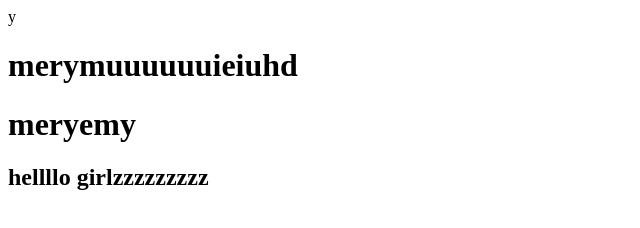
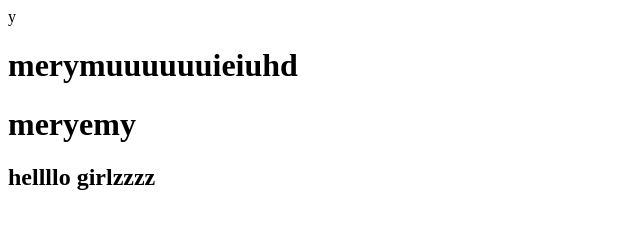
Before and after one commit to meryem-jrn/projetTEST, a plain HTML site: page index.html in a window 1280 px wide. Shown: the full height of the page, 0-640 px from the left. Drawn offline with Linux system fonts and the light colour scheme.

Commit message:
add 11 ligne

```diff
--- a/index.html
+++ b/index.html
@@ -8,6 +8,6 @@ y<!DOCTYPE html>
 <body>
     <h1>merymuuuuuuieiuhd</h1>
     <h1>meryemy</h1>
-    <h2>hellllo girlzzzzzzzzz</h2>
+    <h2>hellllo girlzzzz</h2>
 </body>
 </html>
```
